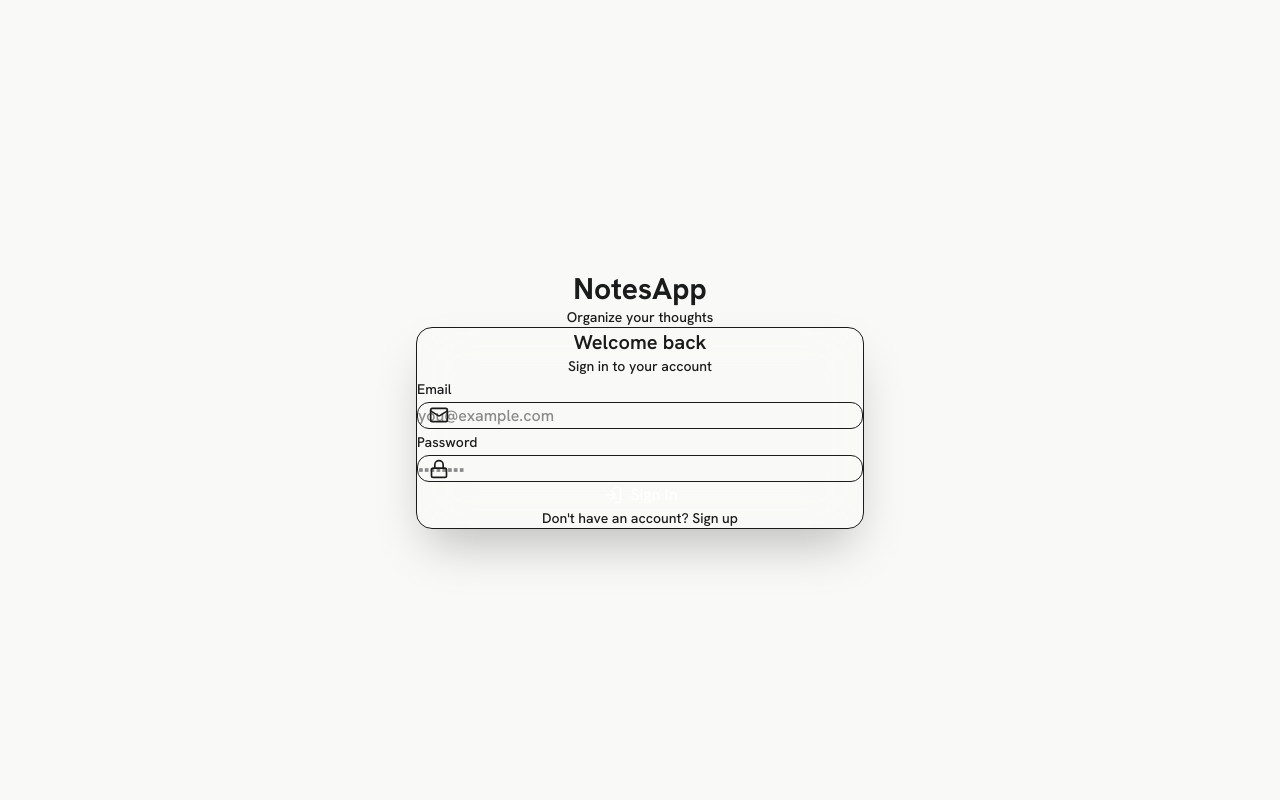
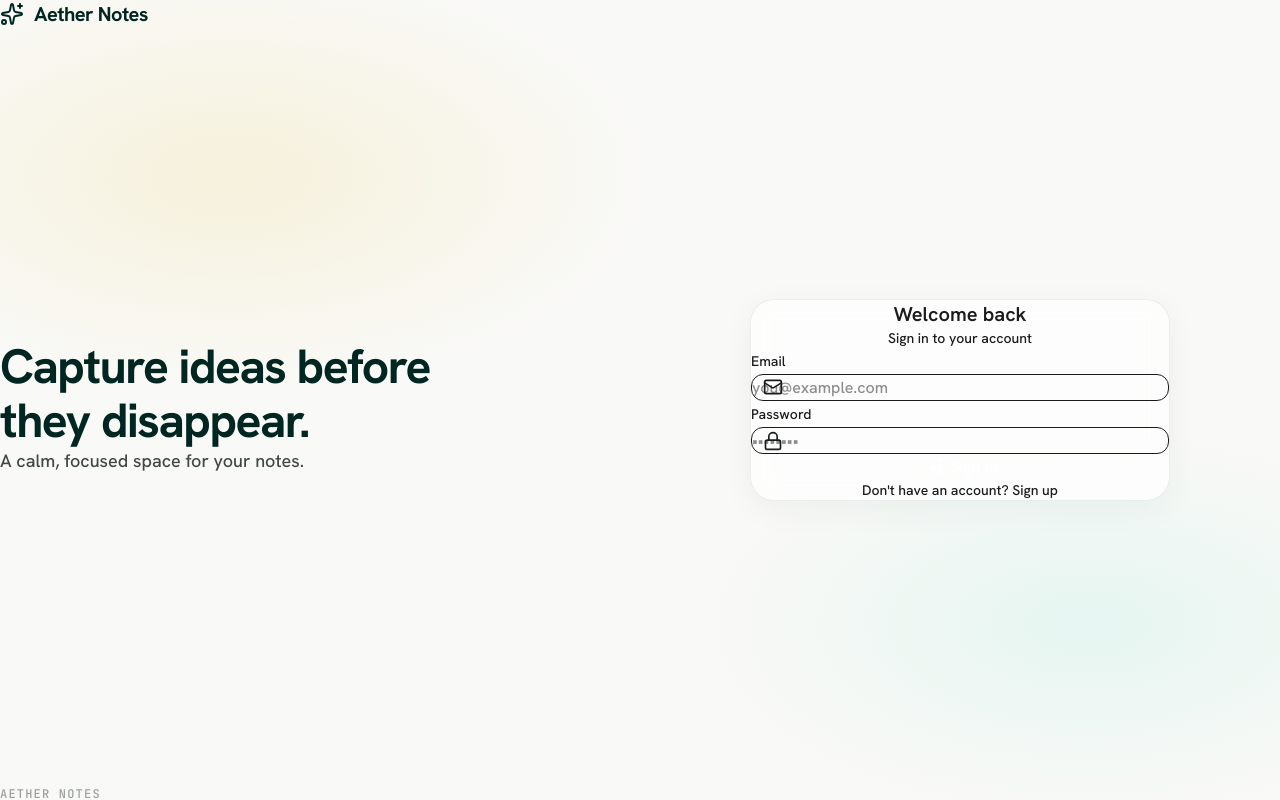
Before and after one commit to 10pshine-cohort-9/cohort-9-mern-7616-ghulam, a React (Vite) app in the folder frontend/: page /login in a window 1280 px wide. Built offline with nearby package versions, Linux system fonts and the light colour scheme; no server answers.

Commit message:
refactor(frontend): declutter AuthLayout, drop WebGL shader and fake copy

```diff
--- a/frontend/src/components/AuthLayout.tsx
+++ b/frontend/src/components/AuthLayout.tsx
@@ -1,35 +1,58 @@
 import type { ReactNode } from 'react';
+import { Sparkles } from 'lucide-react';
 
 interface AuthLayoutProps {
   children: ReactNode;
+  /** Heading text displayed on the auth card */
+  title: string;
+  /** Subheading text below the title */
+  subtitle: string;
 }
 
-const AuthLayout = ({ children }: AuthLayoutProps) => {
+/**
+ * AuthLayout — Aether Notes split-screen auth layout.
+ * Left column: brand + headline (desktop only). Right column: glass auth card.
+ */
+const AuthLayout = ({ children, title, subtitle }: AuthLayoutProps) => {
   return (
-    <div className="min-h-screen bg-surface-900 flex items-center justify-center p-4">
-      {/* Ambient gradient blobs */}
-      <div className="fixed inset-0 overflow-hidden pointer-events-none">
-        <div className="absolute -top-40 -left-40 w-80 h-80 bg-primary-500/10 rounded-full blur-3xl" />
-        <div className="absolute -bottom-40 -right-40 w-96 h-96 bg-primary-600/8 rounded-full blur-3xl" />
-        <div className="absolute top-1/2 left-1/2 -translate-x-1/2 -translate-y-1/2 w-64 h-64 bg-primary-400/5 rounded-full blur-3xl" />
-      </div>
-
-      {/* Content */}
-      <div className="relative z-10 w-full max-w-md animate-scale-in">
-        {/* Logo */}
-        <div className="text-center mb-8">
-          <h1 className="text-3xl font-bold text-text-primary">
-            <span className="text-primary-500">Notes</span>App
-          </h1>
-          <p className="text-text-muted text-sm mt-1">Organize your thoughts</p>
+    <main className="aether-bg min-h-screen flex flex-col lg:flex-row overflow-x-hidden overflow-y-auto">
+      {/* ── Left Column: Brand (Desktop Only) ── */}
+      <section className="hidden lg:flex lg:w-1/2 relative z-10 flex-col justify-between p-12 xl:p-16 min-h-screen">
+        <div className="flex items-center gap-2.5">
+          <Sparkles className="w-6 h-6 text-primary" />
+          <span className="text-xl font-bold text-primary tracking-tight">Aether Notes</span>
         </div>
 
-        {/* Card */}
-        <div className="bg-surface-800/80 backdrop-blur-xl border border-surface-700 rounded-2xl p-8 shadow-2xl">
+        <div className="max-w-[480px] my-auto py-12">
+          <h1 className="text-4xl xl:text-5xl font-bold text-primary leading-[1.12] tracking-[-0.03em]">
+            Capture ideas before they disappear.
+          </h1>
+          <p className="text-body-lg text-on-surface-variant mt-6">
+            A calm, focused space for your notes.
+          </p>
+        </div>
+
+        <div className="text-label-caps text-[11px] text-on-surface-variant opacity-50">
+          AETHER NOTES
+        </div>
+      </section>
+
+      {/* ── Right Column: Auth Card ── */}
+      <section className="w-full lg:w-1/2 min-h-screen flex items-center justify-center p-6 sm:p-10 relative z-20">
+        <div className="lg:hidden absolute top-6 left-6 flex items-center gap-2">
+          <Sparkles className="w-5 h-5 text-primary" />
+          <span className="text-lg font-bold text-primary tracking-tight">Aether</span>
+        </div>
+
+        <div className="glass-card w-full max-w-[420px] rounded-[24px] px-7 py-8 sm:px-9 sm:py-9 animate-fade-in flex flex-col my-auto shadow-xl">
+          <div className="mb-5">
+            <h2 className="text-2xl sm:text-3xl font-semibold text-primary tracking-[-0.02em]">{title}</h2>
+            <p className="text-on-surface-variant text-sm mt-1.5 leading-normal">{subtitle}</p>
+          </div>
           {children}
         </div>
-      </div>
-    </div>
+      </section>
+    </main>
   );
 };
 
```
